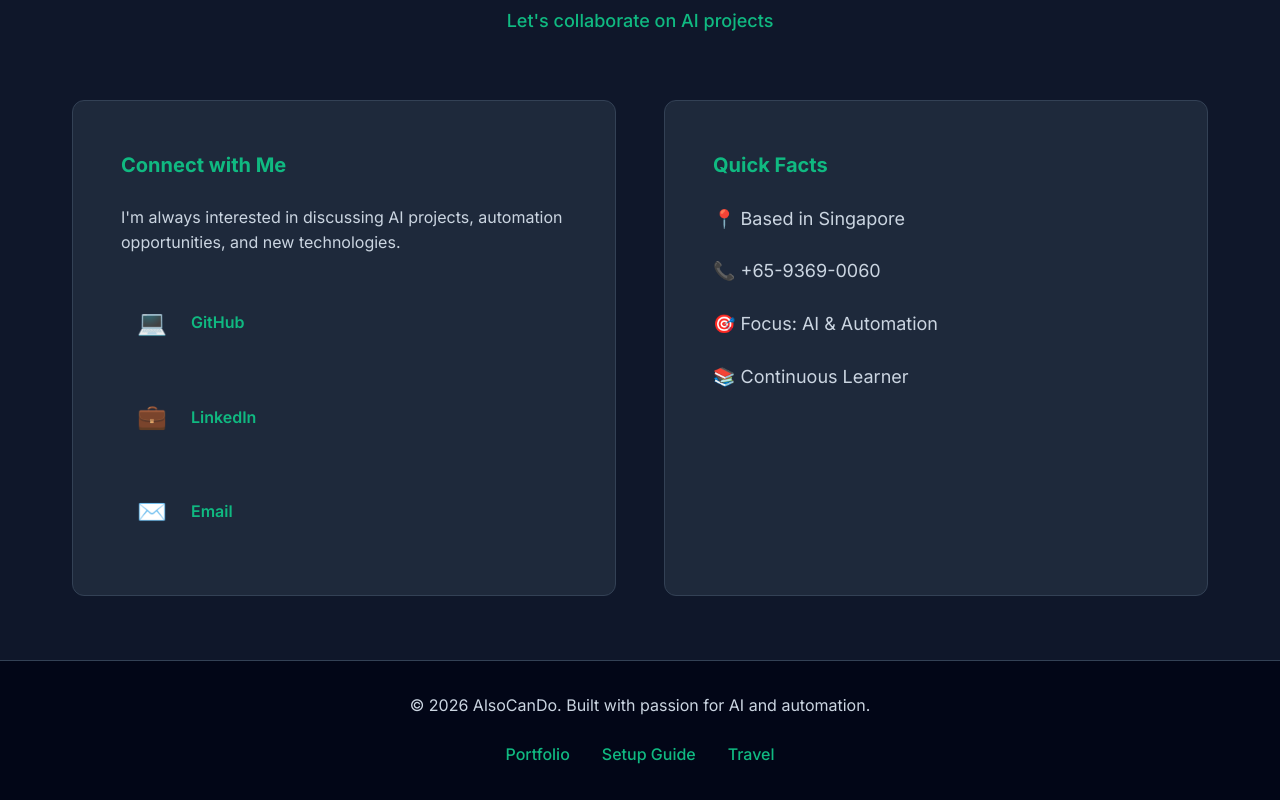
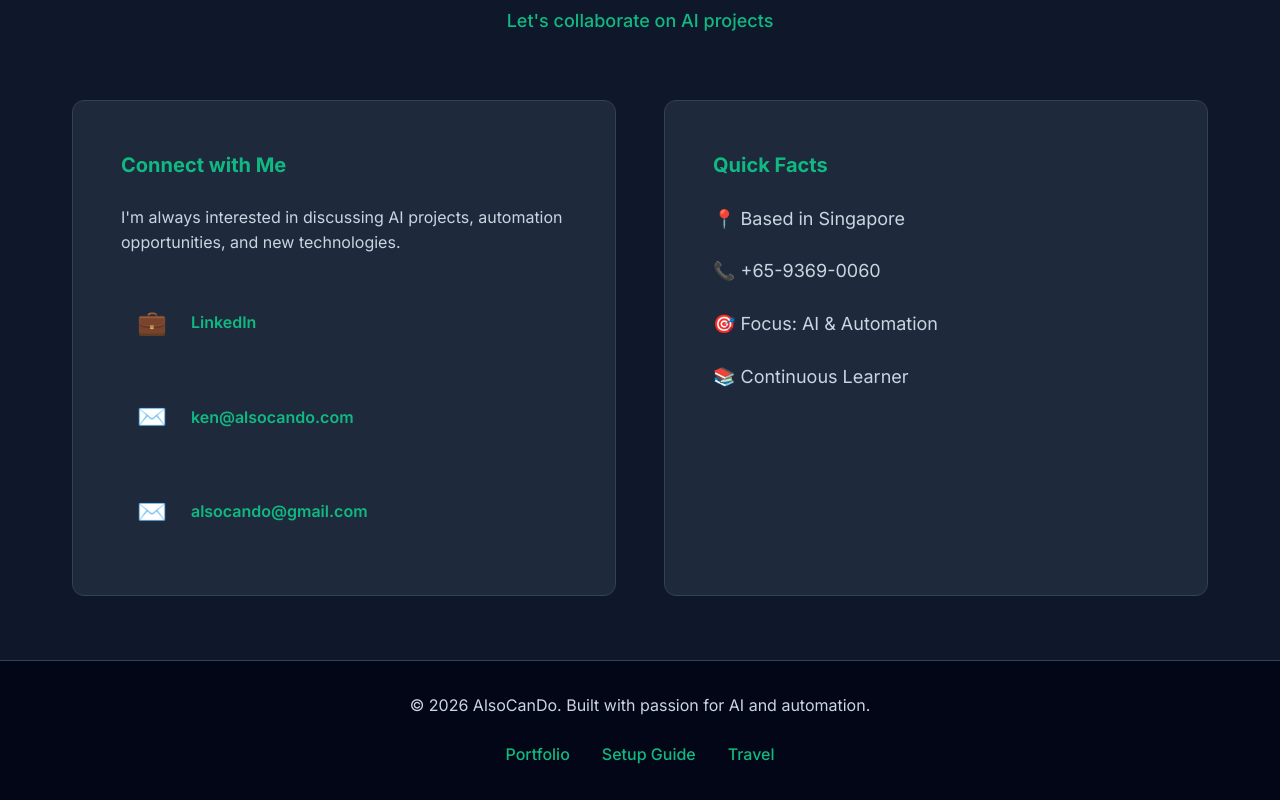
Before and after one commit to ACD-Ken/site, a website: page index.html in a window 1280 px wide. Shown: the part 4472-5272 px from the top of the page. Drawn offline with Linux system fonts and the light colour scheme.

Commit message:
Update index.html contact section - remove GitHub, update email addresses to lowercase

```diff
--- a/index.html
+++ b/index.html
@@ -226,9 +226,9 @@
                     <h3>Connect with Me</h3>
                     <p>I'm always interested in discussing AI projects, automation opportunities, and new technologies.</p>
                     <div class="contact-links">
-                        <a href="https://github.com/ACD-Ken" class="contact-link" target="_blank"><span class="contact-icon">💻</span>GitHub</a>
                         <a href="https://www.linkedin.com/in/kenwong3" class="contact-link" target="_blank"><span class="contact-icon">💼</span>LinkedIn</a>
-                        <a href="mailto:ken@example.com" class="contact-link"><span class="contact-icon">✉️</span>Email</a>
+                        <a href="mailto:ken@alsocando.com" class="contact-link"><span class="contact-icon">✉️</span>ken@alsocando.com</a>
+                        <a href="mailto:alsocando@gmail.com" class="contact-link"><span class="contact-icon">✉️</span>alsocando@gmail.com</a>
                     </div>
                 </div>
                 <div class="contact-card">
```
